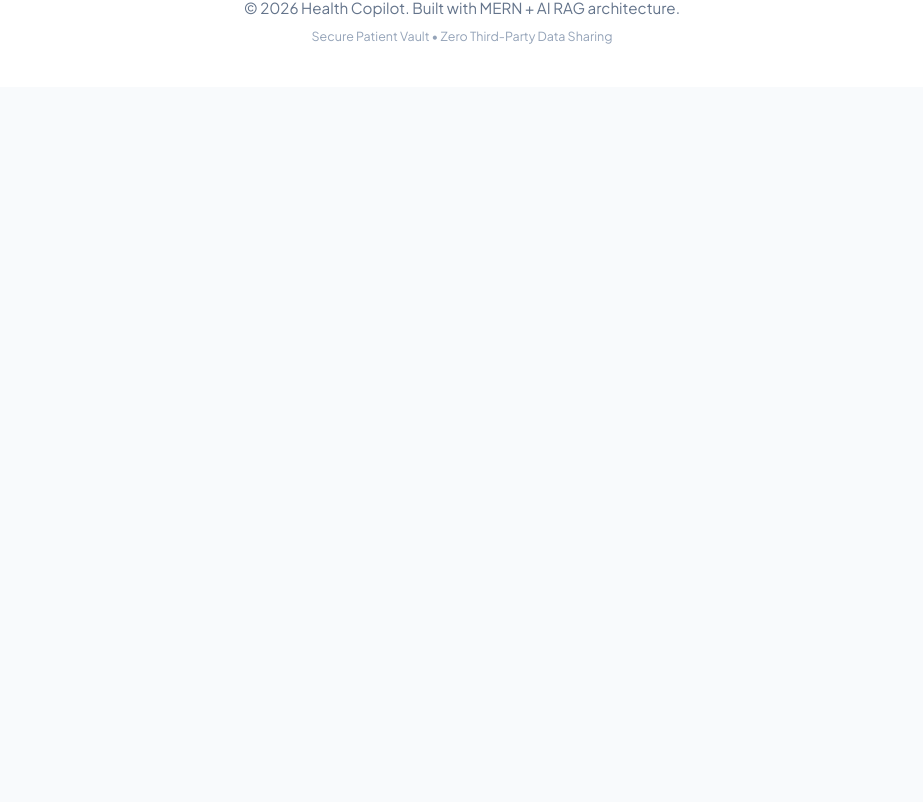
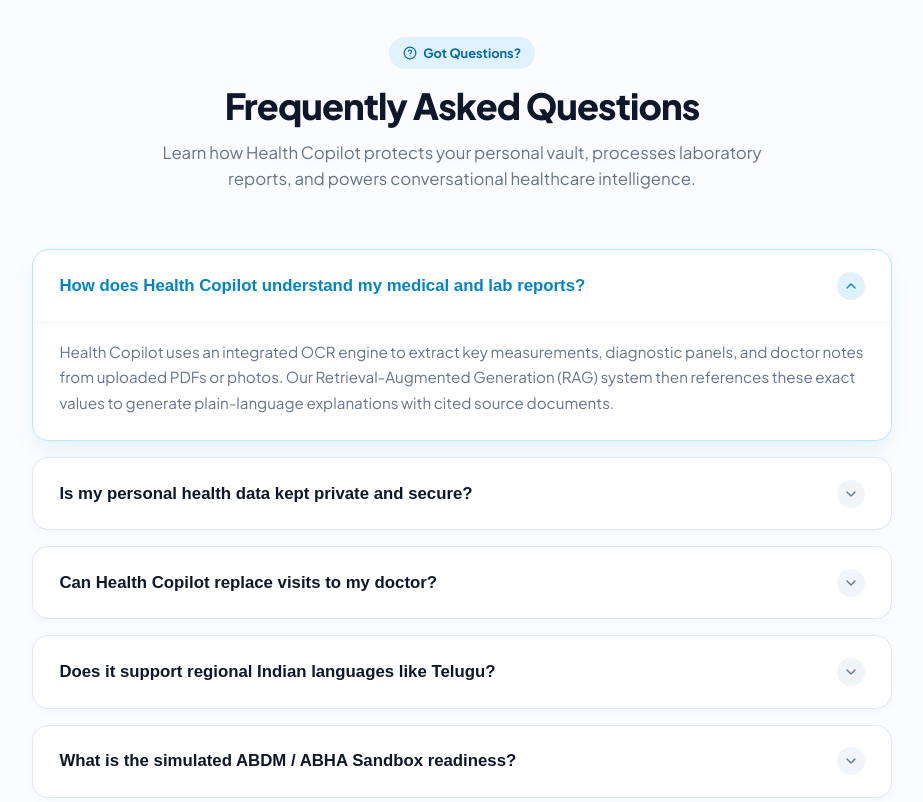
Before and after one commit to gowthami-2007/health-copilot, a React (Vite) app in the folder health-copilot/frontend/: page / in a window 1280 px wide. Shown: the part 2078-2880 px from the top of the page, without its empty margins (178-1101 px from the left). Before the commit the page ends 2165 px from the top, so only its background shows below. Built offline with nearby package versions, Linux system fonts and the light colour scheme; no server answers.

Commit message:
feat(landing): add interactive FAQs accordion section with smooth anchor navigation

```diff
--- a/health-copilot/frontend/src/index.css
+++ b/health-copilot/frontend/src/index.css
@@ -1370,3 +1370,126 @@ html, body {
     animation: none !important;
   }
 }
+
+/* ==========================================================================
+   INTERACTIVE FAQ ACCORDION SECTION
+   ========================================================================== */
+
+.faq-section {
+  padding: 5rem 2rem 5.5rem 2rem;
+  background-color: #fafcff;
+  border-top: 1px solid #e2e8f0;
+}
+
+.faq-container {
+  max-width: 860px;
+  margin: 0 auto;
+}
+
+.faq-header {
+  text-align: center;
+  margin-bottom: 3.5rem;
+}
+
+.faq-badge {
+  display: inline-flex;
+  align-items: center;
+  gap: 0.4rem;
+  padding: 0.35rem 0.85rem;
+  background-color: #e0f2fe;
+  color: #0369a1;
+  border-radius: var(--radius-full);
+  font-size: 0.8rem;
+  font-weight: 700;
+  margin-bottom: 0.85rem;
+}
+
+.faq-title {
+  font-size: 2.25rem;
+  font-weight: 800;
+  color: #0f172a;
+  letter-spacing: -0.025em;
+  margin-bottom: 0.75rem;
+}
+
+.faq-subtitle {
+  color: #64748b;
+  font-size: 1.05rem;
+  max-width: 600px;
+  margin: 0 auto;
+}
+
+.faq-list {
+  display: flex;
+  flex-direction: column;
+  gap: 1rem;
+}
+
+.faq-item {
+  background: #ffffff;
+  border: 1px solid #e2e8f0;
+  border-radius: 16px;
+  overflow: hidden;
+  transition: all 0.2s cubic-bezier(0.16, 1, 0.3, 1);
+  box-shadow: 0 2px 8px rgba(15, 23, 42, 0.03);
+}
+
+.faq-item:hover {
+  border-color: #cbd5e1;
+  box-shadow: 0 6px 18px rgba(15, 23, 42, 0.06);
+}
+
+.faq-item.open {
+  border-color: #bae6fd;
+  box-shadow: 0 10px 24px -6px rgba(2, 132, 199, 0.12);
+}
+
+.faq-question-btn {
+  width: 100%;
+  display: flex;
+  align-items: center;
+  justify-content: space-between;
+  gap: 1rem;
+  padding: 1.35rem 1.65rem;
+  background: none;
+  border: none;
+  text-align: left;
+  font-size: 1.05rem;
+  font-weight: 700;
+  color: #0f172a;
+  cursor: pointer;
+  transition: color 0.15s ease;
+}
+
+.faq-item.open .faq-question-btn {
+  color: var(--primary);
+}
+
+.faq-icon-chevron {
+  width: 28px;
+  height: 28px;
+  border-radius: 50%;
+  background-color: #f1f5f9;
+  color: #64748b;
+  display: flex;
+  align-items: center;
+  justify-content: center;
+  flex-shrink: 0;
+  transition: all 0.25s cubic-bezier(0.16, 1, 0.3, 1);
+}
+
+.faq-item.open .faq-icon-chevron {
+  background-color: #e0f2fe;
+  color: var(--primary);
+  transform: rotate(180deg);
+}
+
+.faq-answer-panel {
+  padding: 0 1.65rem 1.5rem 1.65rem;
+  font-size: 0.95rem;
+  color: #475569;
+  line-height: 1.7;
+  border-top: 1px solid #f1f5f9;
+  padding-top: 1rem;
+  animation: heroFadeUp 0.3s ease both;
+}
--- a/health-copilot/frontend/src/pages/Landing.jsx
+++ b/health-copilot/frontend/src/pages/Landing.jsx
@@ -25,12 +25,14 @@ import {
   Building2,
   Receipt,
   Percent,
+  ChevronDown,
 } from 'lucide-react';
 
 const Landing = () => {
   const navigate = useNavigate();
   const [selectedMember, setSelectedMember] = useState('Self');
   const [age, setAge] = useState('');
+  const [openFaq, setOpenFaq] = useState(0); // First item open by default
   const featuresRef = useRef(null);
 
   const members = [
@@ -39,6 +41,33 @@ const Landing = () => {
     { id: 'Child', label: 'Child', icon: Baby },
     { id: 'Parent', label: 'Parent', icon: Users },
     { id: 'ParentInLaw', label: 'Parent In-Law', icon: Users },
+  ];
+
+  const faqs = [
+    {
+      q: 'How does Health Copilot understand my medical and lab reports?',
+      a: 'Health Copilot uses an integrated OCR engine to extract key measurements, diagnostic panels, and doctor notes from uploaded PDFs or photos. Our Retrieval-Augmented Generation (RAG) system then references these exact values to generate plain-language explanations with cited source documents.',
+    },
+    {
+      q: 'Is my personal health data kept private and secure?',
+      a: 'Yes, completely. Your medical documents, extracted biomarker values, and consultation history are strictly isolated to your individual authenticated user account. We maintain zero third-party sharing and apply zero data tracking.',
+    },
+    {
+      q: 'Can Health Copilot replace visits to my doctor?',
+      a: 'No. Health Copilot is an informational AI assistant designed to help you organize documents, understand medical terms, and formulate proactive questions. It does not provide medical diagnoses, emergency care, or prescription changes. Always consult a licensed healthcare professional for clinical decisions.',
+    },
+    {
+      q: 'Does it support regional Indian languages like Telugu?',
+      a: 'Yes! You can toggle between English and Telugu (తెలుగు) in your Profile Settings. The AI will translate document summaries and explanations while strictly preserving exact medical values, dosages, and drug names in their original clinical format.',
+    },
+    {
+      q: 'What is the simulated ABDM / ABHA Sandbox readiness?',
+      a: 'It demonstrates compatibility with India’s Ayushman Bharat Digital Mission (ABDM). In sandbox mode, you can link a mock 14-digit ABHA identity, preview simulated federated hospital records, and import FHIR R4 standardized clinical bundles into your timeline.',
+    },
+    {
+      q: 'How do I add prescriptions and set reminder schedules?',
+      a: 'Head to the Medications tab to record prescription names, dosages, schedules (e.g. once daily with meals), and prescribing doctors. Your daily regimens are organized alongside upcoming clinical appointments in your unified Health Timeline.',
+    },
   ];
 
   // Scroll / load IntersectionObserver to trigger fly-in animation
@@ -362,6 +391,48 @@ const Landing = () => {
 
 
 
+      {/* Frequently Asked Questions Section */}
+      <section id="faq" className="faq-section">
+        <div className="faq-container">
+          <div className="faq-header">
+            <div className="faq-badge">
+              <HelpCircle size={14} />
+              <span>Got Questions?</span>
+            </div>
+            <h2 className="faq-title">Frequently Asked Questions</h2>
+            <p className="faq-subtitle">
+              Learn how Health Copilot protects your personal vault, processes laboratory reports, and powers conversational healthcare intelligence.
+            </p>
+          </div>
+
+          <div className="faq-list">
+            {faqs.map((faq, index) => {
+              const isOpen = openFaq === index;
+              return (
+                <div key={index} className={`faq-item ${isOpen ? 'open' : ''}`}>
+                  <button
+                    type="button"
+                    onClick={() => setOpenFaq(isOpen ? null : index)}
+                    className="faq-question-btn"
+                    aria-expanded={isOpen}
+                  >
+                    <span>{faq.q}</span>
+                    <div className="faq-icon-chevron">
+                      <ChevronDown size={16} />
+                    </div>
+                  </button>
+                  {isOpen && (
+                    <div className="faq-answer-panel">
+                      <p style={{ margin: 0 }}>{faq.a}</p>
+                    </div>
+                  )}
+                </div>
+              );
+            })}
+          </div>
+        </div>
+      </section>
+
       {/* Footer */}
       <footer style={{ padding: '2.5rem 2rem', textAlign: 'center', fontSize: '0.85rem', color: 'var(--text-muted)', marginTop: 'auto' }}>
         <p>© 2026 Health Copilot. Built with MERN + AI RAG architecture.</p>
```
